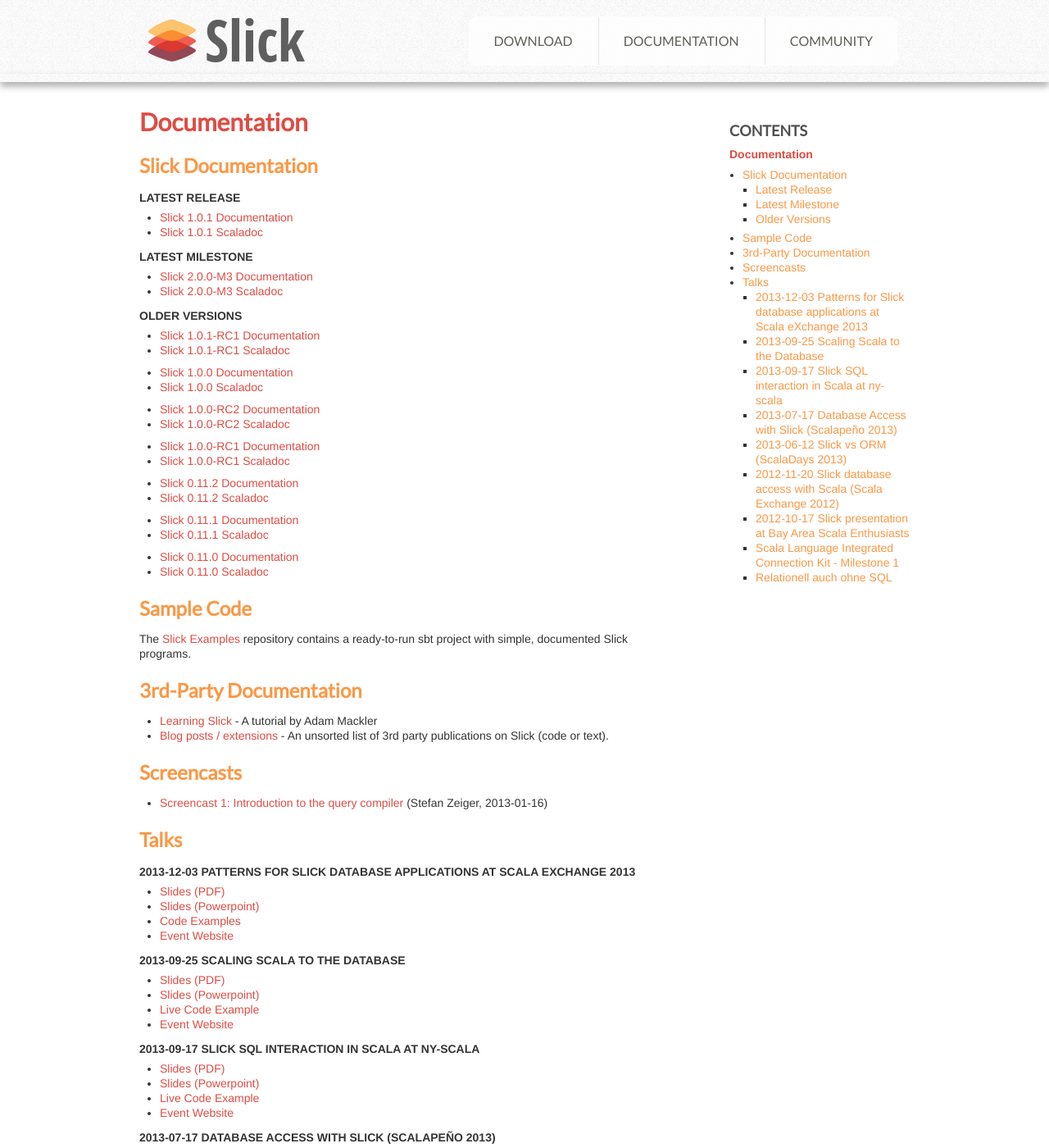
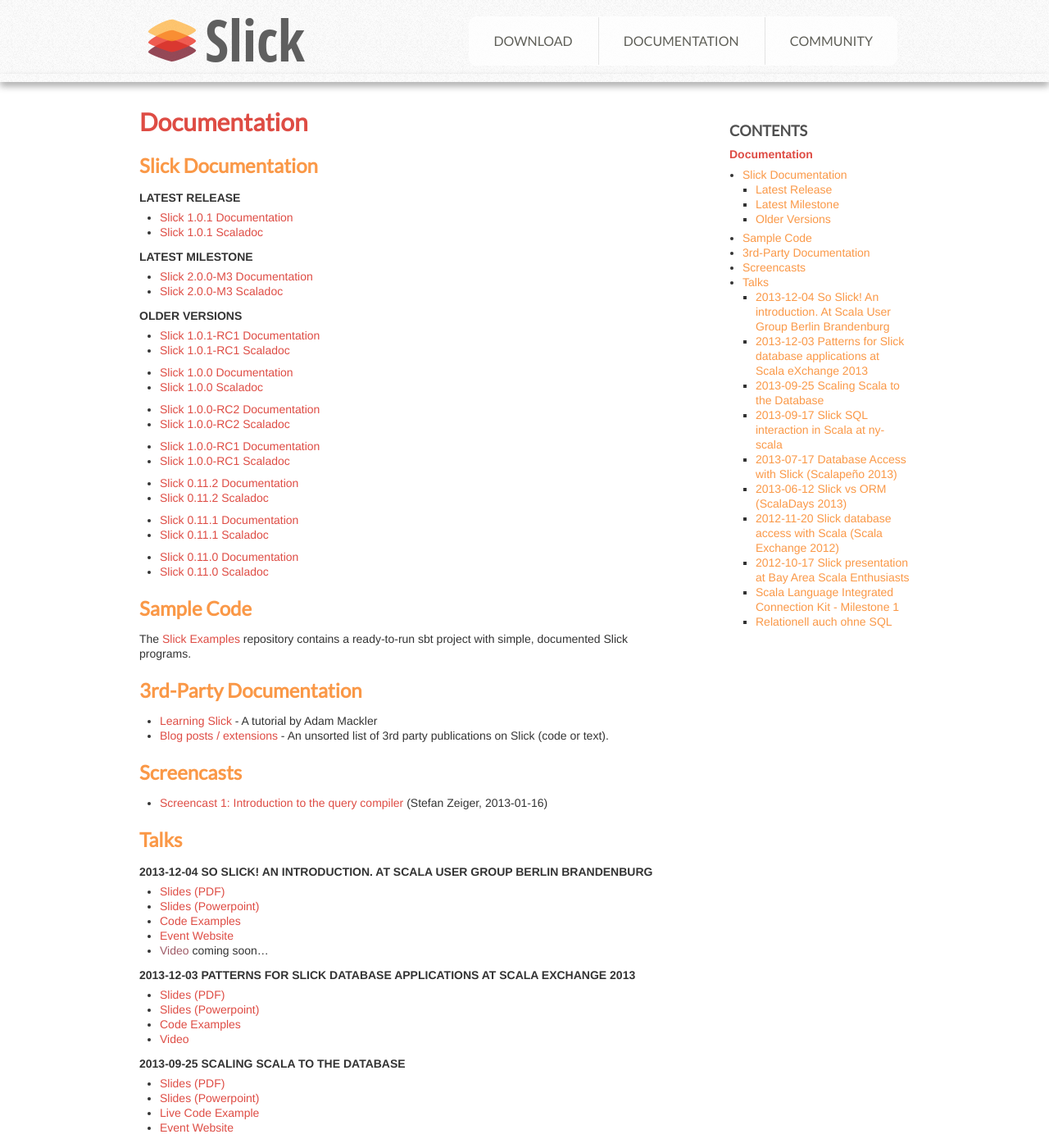
Before and after one commit to slick/slick.github.com, a Jekyll site: the page built from docs/index.md, in a window 1280 px wide and 1400 px high. Shown: the whole window at 82% size. Built offline with Jekyll 4.4.1, drawn with Linux system fonts in a browser that asks for light colours.

Commit message:
Add talk add Scala User Group Berlin

```diff
--- a/docs/index.md
+++ b/docs/index.md
@@ -56,12 +56,20 @@
 
 ## Talks
 
+#### 2013-12-04 So Slick! An introduction. At Scala User Group Berlin Brandenburg
+
+* [Slides (PDF)](/talks/2013-12-04_So-Slick-SUG-Berlin-Brandenburg/2013-12-04_So-Slick-SUG-Berlin-Brandenburg.pdf)
+* [Slides (Powerpoint)](/talks/2013-12-04_So-Slick-SUG-Berlin-Brandenburg/2013-12-04_So-Slick-SUG-Berlin-Brandenburg.pptx)
+* [Code Examples](https://github.com/cvogt/slick-presentation/tree/2013/sug-berlin)
+* [Event Website](http://www.meetup.com/Scala-Berlin-Brandenburg/events/149565142/)
+* [Video]() coming soon...
+
 #### 2013-12-03 Patterns for Slick database applications at Scala eXchange 2013
 
-* [Slides (PDF)](/talks/2013-12-03_Scala-eXchange/2013-09-17_Patterns-for-Slick-database-applications-Scala-eXchange.pdf)
-* [Slides (Powerpoint)](/talks/2013-12-03_Scala-eXchange/2013-09-17_Patterns-for-Slick-database-applications-Scala-eXchange.pptx)
+* [Slides (PDF)](/talks/2013-12-03_Scala-eXchange/2013-12-03_Patterns-for-Slick-database-applications-Scala-eXchange.pdf)
+* [Slides (Powerpoint)](/talks/2013-12-03_Scala-eXchange/2013-12-03_Patterns-for-Slick-database-applications-Scala-eXchange.pptx)
 * [Code Examples](https://github.com/cvogt/slick-presentation/tree/scala-exchange-2013)
-* [Event Website](http://skillsmatter.com/podcast/scala/patterns-for-slick-database-applications)
+* [Video](http://skillsmatter.com/podcast/scala/patterns-for-slick-database-applications)
 
 #### 2013-09-25 Scaling Scala to the Database
 
```
Also changed, not shown: news/_posts/2013-12-04-So-Slick-SUG-Berlin-Brandenburg.md (added, +6 -0 lines), 6 other files.
